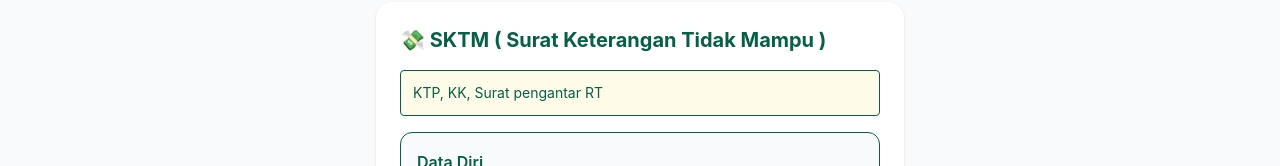
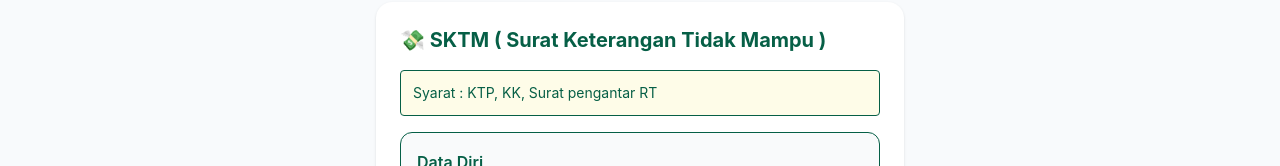
Before and after one commit to muhammadarlianoscar-uti/TA-WEB-24-SEMBADE, a Next.js app in the folder my-app/: page /pelayanan/sktm in a window 1280 px wide. Shown: the part 206-372 px from the top of the page. Built offline with nearby package versions, Linux system fonts and the light colour scheme.

Commit message:
perubahan : tambah kata syarat

```diff
--- a/my-app/app/pelayanan/domisili/page.tsx
+++ b/my-app/app/pelayanan/domisili/page.tsx
@@ -43,7 +43,7 @@ export default function DomisiliPage() {
         <h1 className="text-xl font-bold mb-4">📄 Surat Domisili</h1>
 
         {/* SYARAT */}
-        <div className="bg-yellow-50 border p-3 rounded mb-4 text-sm">
+        <div className="bg-yellow-50 border p-3 rounded mb-4 text-sm">Syarat :
           Fotokopi KTP & KK
         </div>
 
--- a/my-app/app/pelayanan/ktp-kk/page.tsx
+++ b/my-app/app/pelayanan/ktp-kk/page.tsx
@@ -43,7 +43,7 @@ export default function KTPPage() {
       <div className="bg-white p-6 rounded-2xl shadow">
         <h1 className="text-xl font-bold mb-4">🪪 KTP / KK</h1>
 
-        <div className="bg-yellow-50 border p-3 rounded mb-4 text-sm">
+        <div className="bg-yellow-50 border p-3 rounded mb-4 text-sm">Syarat :
           KK & Surat pengantar RT
         </div>
 
--- a/my-app/app/pelayanan/sktm/page.tsx
+++ b/my-app/app/pelayanan/sktm/page.tsx
@@ -48,7 +48,7 @@ export default function SKTMPage() {
           💸 SKTM ( Surat Keterangan Tidak Mampu )
         </h1>
 
-        <div className="bg-yellow-50 border p-3 rounded mb-4 text-sm">
+        <div className="bg-yellow-50 border p-3 rounded mb-4 text-sm">Syarat :
           KTP, KK, Surat pengantar RT
         </div>
 
```
